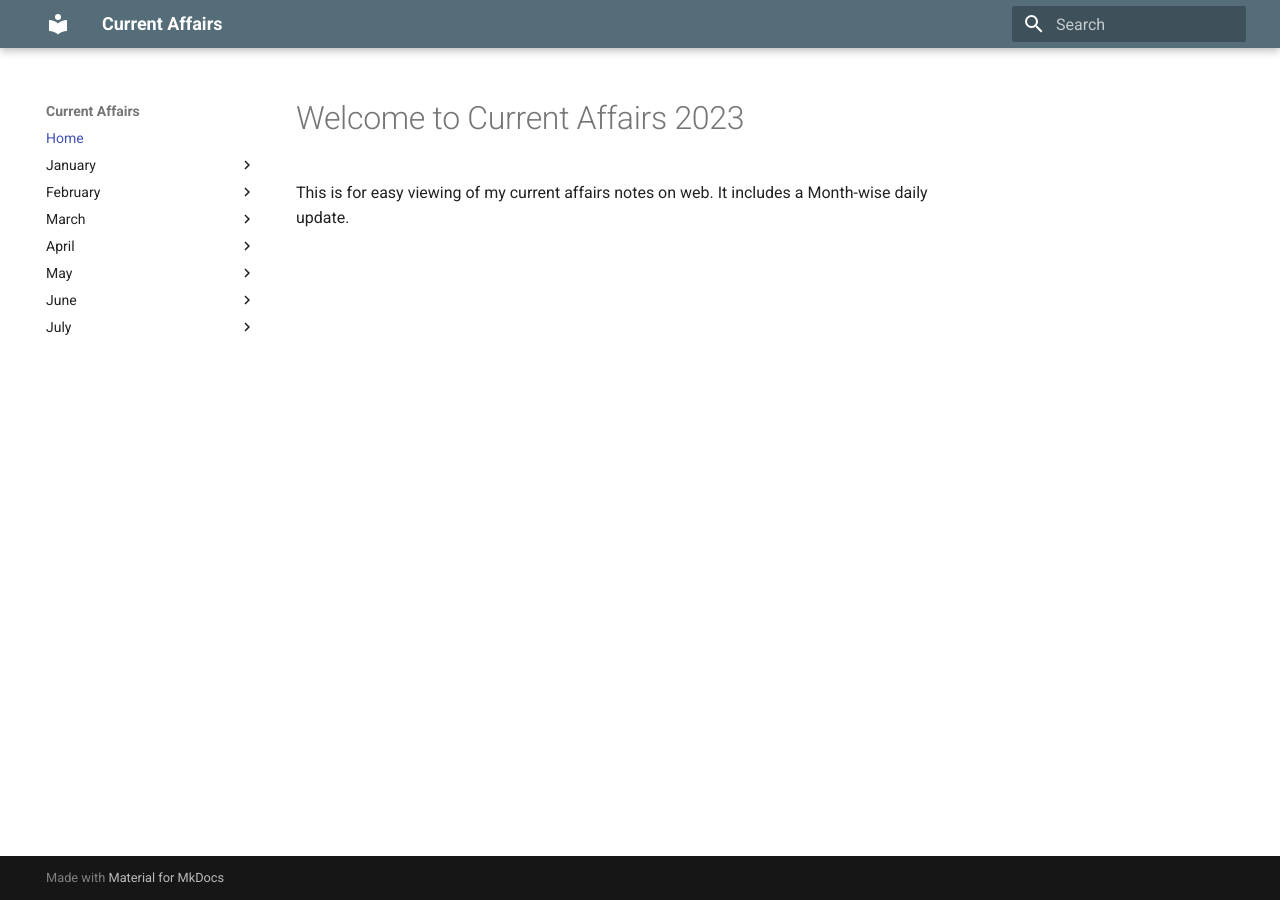
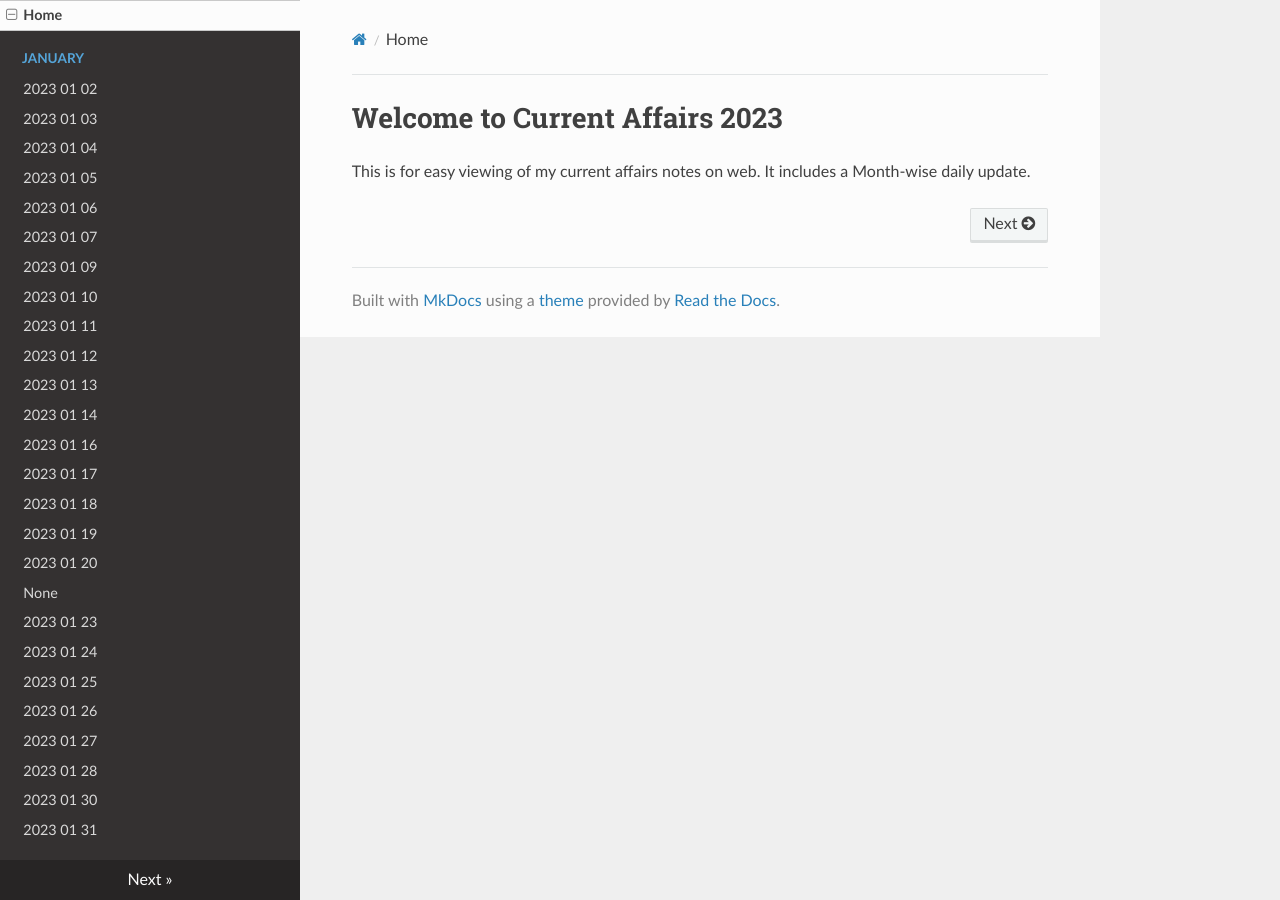
Before and after one commit to prakhar-saxena01/current, an MkDocs documentation site: the page built from docs/index.md, in a window 1280 px wide. Built offline with MkDocs 1.6.1, drawn with Linux system fonts in a browser that asks for light colours; nearby versions of some CDN libraries.

Commit message:
Update mkdocs.yml

```diff
--- a/mkdocs.yml
+++ b/mkdocs.yml
@@ -187,10 +187,4 @@ nav:
              - July/2023-07-27.md
              - July/2023-07-28.md
              - July/2023-07-29.md
-theme:
-  name: material
-  features:
-    - navigation.instant
-    - navigation.instant.prefetch
-  palette:
-    primary: blue grey
+theme: readthedocs
```
